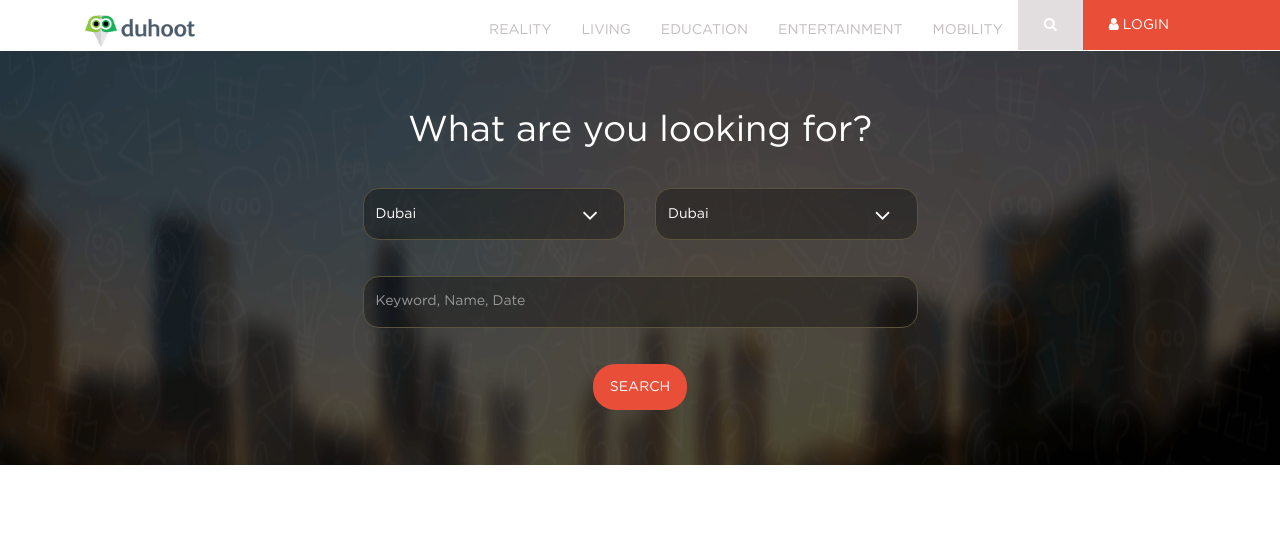
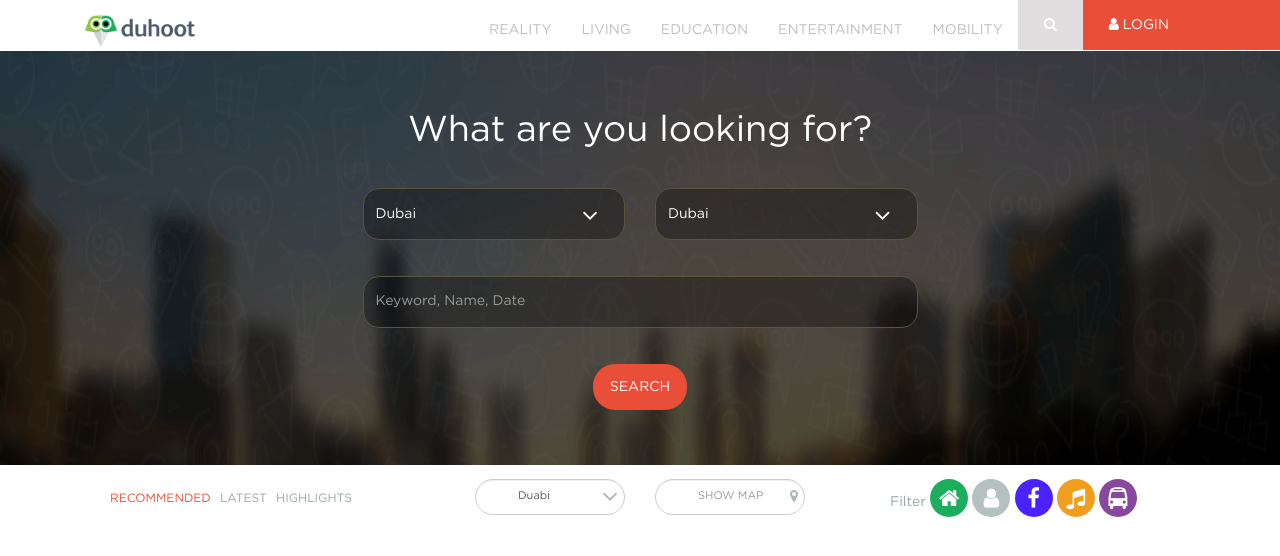
Before and after one commit to suvo98/song-system-psd-tohtml-template, a plain HTML site: page index.html in a window 1280 px wide. Drawn offline with Linux system fonts and the light colour scheme.

Commit message:
filter section

```diff
--- a/css/style.css
+++ b/css/style.css
@@ -97,6 +97,8 @@ ul li{
 	background-color: #e94e38;
 }
 
+/****search section*****/
+
 .search-area{
 	background: url('./../img/banner.jpg');
 	background-attachment: fixed;
@@ -122,7 +124,7 @@ ul li{
 	margin-bottom: 36px;
 }
 
-input {
+.search-area input {
     margin-top: 21px;
 }
 
@@ -164,3 +166,135 @@ input {
 	font-size: 25px;
 	pointer-events: none;
 }
+
+.filter .selcet-icon:after {
+	content: "\f107";
+	position: absolute;
+	right: 7px;
+	top: 0px;
+	font-family: "fontAwesome";
+	color: #abb8b9;
+	font-size: 25px;
+	pointer-events: none;
+}
+
+/*******Filter Section********/
+.filter{
+ margin-top: 14px;
+ margin-bottom: 14px;
+}
+
+.recommendation{
+	margin-top: 9px;
+}
+
+/* .filters{
+	margin-top: 9px;
+} */
+
+.filter ul.features li{
+	text-transform: uppercase;
+	font-size: 12px;
+	margin-right: 5px;
+}
+
+.filter ul.features li:last-child{
+	margin-right: 0px;
+}
+
+.filter ul.features li.recommended a{
+	color: #e94e38;
+}
+
+.filter ul.features li.latest a{
+	color: #96a6a7;
+}
+
+.filter ul.features li.highlight a{
+	color: #96a6a7;
+}
+
+.form-control.search-dropdown {
+	border-radius: 22px;
+	height: 36px;
+	font-size: 11px;
+    padding-left: 42px;
+}
+
+.filter-submit{
+	position: relative;
+}
+
+
+.filter-submit:after {
+	position: absolute;
+	content: "\f041";
+	color: #abb8b9;
+	top: 7px;
+	right: 7px;
+	font-family: "fontAwesome";
+}
+
+.form-control.search-dropdown:last-child {
+	margin-right: 0px;
+}
+
+
+.form-control.search-dropdown:focus {
+	color: #e94e38;
+
+}
+
+.filter ul.filter-social-icon li a{
+	width: 38px;
+	height: 38px;
+	border-radius: 50%;
+	display: inline-block;
+	background-color: red;
+	color: #fff;
+	text-align: center;
+	transition: .3s;
+}
+
+.filter ul.filter-social-icon li.music a{
+	background-color: #f19e1f;
+}
+
+.filter ul.filter-social-icon li.music a:hover{
+	transform: rotate(360deg);
+	background-color: #f5b350;
+}
+.filter ul.filter-social-icon li.home a{
+	background-color: #1baf5d;
+}
+.filter ul.filter-social-icon li.home a:hover{
+	transform: rotate(360deg);
+	background-color: #35be70;
+}
+.filter ul.filter-social-icon li.facebook a{
+	background-color: #4a22ff;
+}
+.filter ul.filter-social-icon li.facebook a:hover{
+	transform: rotate(360deg);
+	background-color: #6447f5;
+}
+.filter ul.filter-social-icon li.user a{
+	background-color: #b6c0c1;
+}
+.filter ul.filter-social-icon li.user a:hover{
+	transform: rotate(360deg);
+	background-color: #c3d0d1;
+}
+.filter ul.filter-social-icon li.bus a{
+	background-color: #88499c;
+}
+.filter ul.filter-social-icon li.bus a:hover{
+	transform: rotate(360deg);
+	background-color: #945ca7;
+}
+
+.filter ul.filter-social-icon li a i{
+	display: inline-block;
+	padding-top: 8px;
+	font-size: 22px;
+}
--- a/index.html
+++ b/index.html
@@ -118,6 +118,55 @@
     </section>
 
 
+    <section class="filter">
+        <div class="container">
+            <div class="row">
+                <div class="col-md-4 col-xs-12 col-sm-12 recommendation">
+                    <ul class="features">
+                        <li class="recommended"><a href="#">Recommended</a></li>
+                        <li class="latest"><a href="#">Latest</a></li>
+                        <li class="highlight"><a href="#">Highlights</a></li>
+                    </ul>
+                </div>
+
+                <div class="col-md-4 col-xs-12 col-sm-12">
+                     <div class="form-group">
+                        <div class="col-md-6">
+                          <div class="selcet-icon">
+                            <select name="" id="" class="form-control search-dropdown">
+                                <option value="">Duabi</option>
+                                <option value="">Duabi</option>
+                                <option value="">Duabi</option>
+                            </select>
+                        </div>
+                        </div>
+
+                        <div class="col-md-6">
+                            <div class="filter-submit">
+                                    <input type="text" placeholder="SHOW MAP " class="form-control search-dropdown">
+                            </div>
+                        </div>
+                     </div>
+                </div>
+
+                <div class="col-md-4 col-xs-12 col-sm-12">
+                    <div class="filters">
+
+                        <ul class="filter-social-icon">
+                            <li class="my-filter"><p>Filter</p></li>
+                            <li class="home"><a href="#"><i class="fa fa-home"></i></a></li>
+                            <li class="user"><a href="#"><i class="fa fa-user"></i></a></li>
+                            <li class="facebook"><a href="#"><i class="fa fa-facebook"></i></a></li>
+                            <li class="music"><a href="#"><i class="fa fa-music"></i></a></li>
+                            <li class="bus"><a href="#"><i class="fa fa-bus"></i></a></li>
+                        </ul>
+                    </div>
+                </div>
+            </div>
+        </div>
+    </section>
+
+
     <script src="js/jquery-1.11.2.min.js"></script>
     <script src="js/bootstrap.min.js"></script>
 </body>
```
